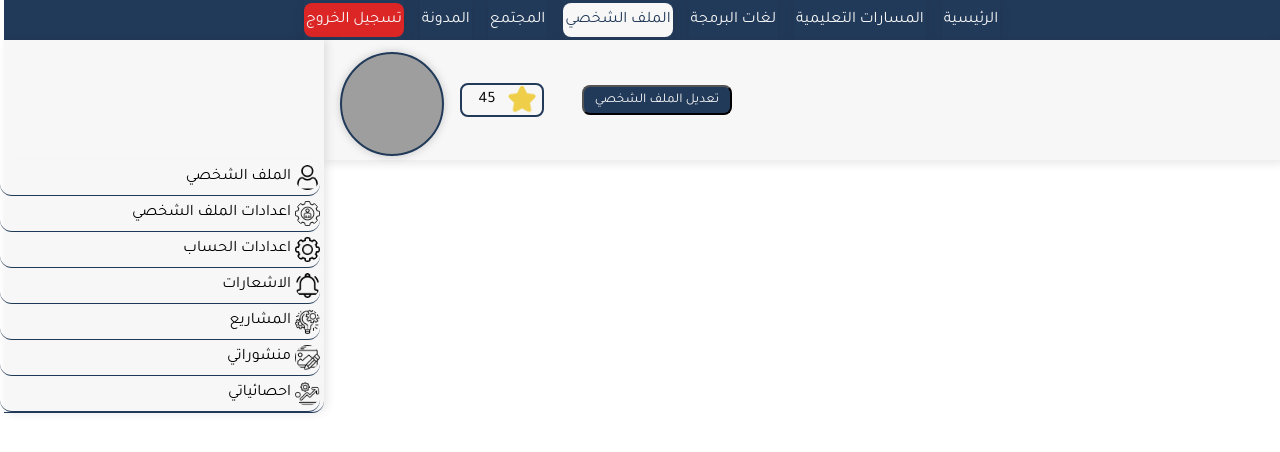
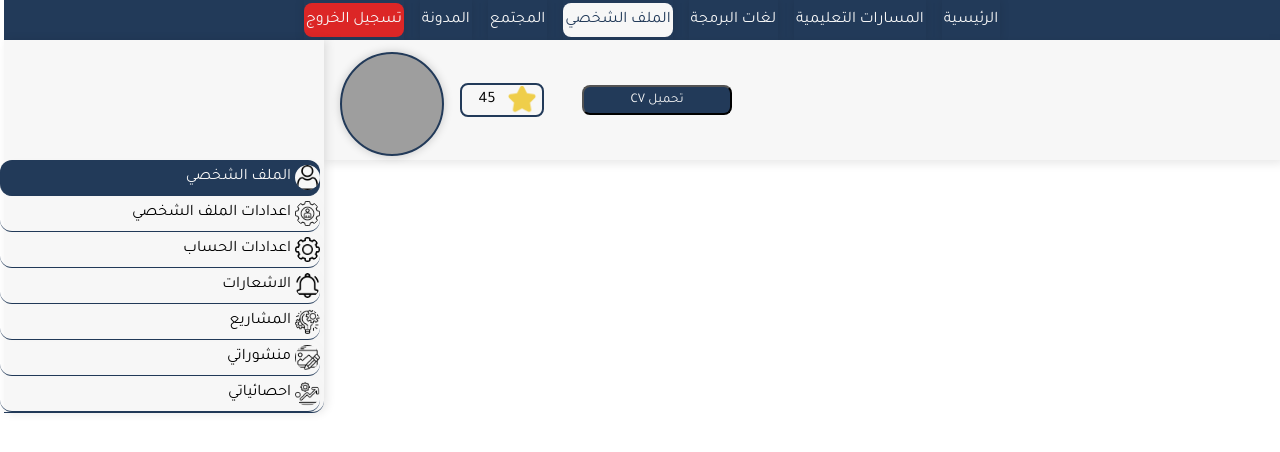
Before and after one commit to ElBaron23/Arab_developers_generation, a PHP site: page /profile.php in a window 1280 px wide. Shown: the top 452 px of the page. Run offline with PHP 8.4, Linux system fonts and the light colour scheme; a user stored in the database is signed in; grey boxes are pictures that could not be loaded.

Commit message:
add js file to add and remove class active_profile in nav_profile

```diff
--- /dev/null
+++ b/js/profile_nav.js
@@ -0,0 +1,9 @@
+//من خلال هذا الملف تستطيع تغير مكان كلاس profile_active الى باقي العناصر
+
+let profile        =document.getElementById('link_profile'),
+    profile_setting=document.getElementById('profile_setting')
+    account_setting=document.getElementById('account_setting')
+    notification   =document.getElementById('notification')
+    project        =document.getElementById('project')
+    post           =document.getElementById('post')
+    static         =document.getElementById('static')
--- a/profile.php
+++ b/profile.php
@@ -28,41 +28,41 @@
 
     <div class="profile_nav">
      <ul>
-        <li>
+        <li id="link_profile" class="profile_active">
     <img src="file/icons/profile/utilisateur.png" alt="">
             الملف الشخصي
 
         </li>
-        <li>
+        <li id="profile_setting">
             <img src="file/icons/profile/profil.png" alt="">
         اعدادات الملف الشخصي
 
         </li>
-        <li>
+        <li id="account_setting">
         <img src="file/icons/profile/parametres.png" alt="">
 
         اعدادات الحساب
 
         </li>
-        <li>
+        <li id="notification">
         <img src="file/icons/profile/notification.png" alt="">
 
         الاشعارات
 
         </li>
-        <li>
+        <li iid="project">
         <img src="file/icons/profile/gestion-de-projet.png" alt="">
 
         المشاريع
 
         </li>
-        <li>
+        <li id="post">
         <img src="file/icons/profile/nouveau-poste.png" alt="">
 
         منشوراتي
 
         </li>
-        <li>
+        <li id="static">
         <img src="file/icons/profile/roue-dentee.png" alt="">
 
         احصائياتي
@@ -71,6 +71,6 @@
      </ul>
     </div>
 </div>
-
+<script src="js/profile_nav.js"></script>
 </body>
 </html>
--- a/profile/_profile.php
+++ b/profile/_profile.php
@@ -6,7 +6,7 @@
        <h4><?php  echo $email ?></h4>
 
        <div class="btn">
-       <button type="submit" id="edit_profile">تعديل الملف الشخصي</button>
+       <button type="submit" id="downloaadcv">  تحميل CV</button>
        <div class="follow">
                <img src="file/icons/star.png" alt="">
                <span>45</span>
--- a/style/css/profile.css
+++ b/style/css/profile.css
@@ -195,6 +195,11 @@
           color: #f7f7f7; }
           .container .profile_nav ul li:hover img {
             background: #f7f7f7; }
+  .container .profile_active {
+    background: #223A59;
+    color: #f7f7f7; }
+    .container .profile_active img {
+      background: #f7f7f7; }
   .container #profile {
     width: 75%;
     height: 100%; }
--- a/style/sass/profile.scss
+++ b/style/sass/profile.scss
@@ -55,6 +55,13 @@
         }
     }
 
+.profile_active{
+    background: $mainColor;
+    color: $lightColor;
+    img{
+        background: $lightColor;
+    }
+}
 #profile{
     width: 75%;
     height: 100%;
```
Also changed, not shown: 1 other file.
